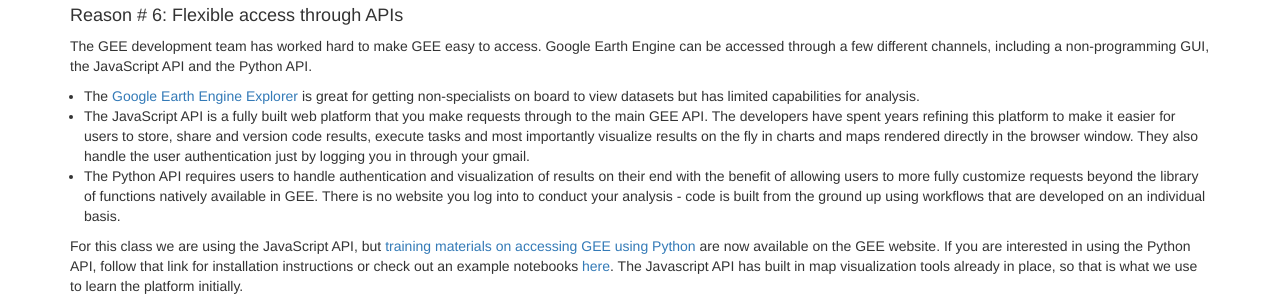
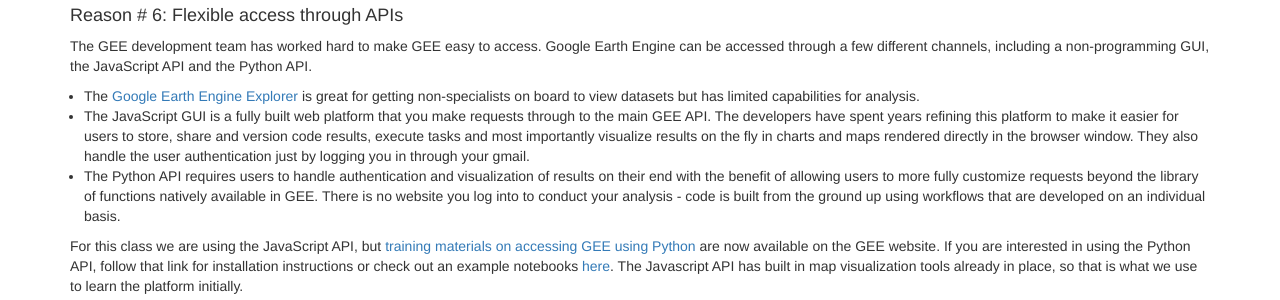
Before and after one commit to geohackweek/GoogleEarthEngine, a Jekyll site: the page built from _episodes/01-introduction.md, in a window 1280 px wide and 900 px high, scrolled down 3328 px. Shown: the part 152-452 px from the top of the window. Built offline with Jekyll 4.4.1, drawn with Linux system fonts in a browser that asks for light colours.

```diff
--- a/_episodes/01-introduction.md
+++ b/_episodes/01-introduction.md
@@ -116,7 +116,7 @@ The GEE development team has worked hard to make GEE easy to access. Google Eart
 
 
   - The <a href="https://explorer.earthengine.google.com/#workspace" target="_blank">Google Earth Engine Explorer</a> is great for getting non-specialists on board to view datasets but has limited capabilities for analysis.
-  - The JavaScript API is a fully built web platform that you make requests through to the main GEE API. The developers have spent years refining this platform to make it easier for users to store, share and version code results, execute tasks and most importantly visualize results on the fly in charts and maps rendered directly in the browser window. They also handle the user authentication just by logging you in through your gmail.
+  - The JavaScript GUI is a fully built web platform that you make requests through to the main GEE API. The developers have spent years refining this platform to make it easier for users to store, share and version code results, execute tasks and most importantly visualize results on the fly in charts and maps rendered directly in the browser window. They also handle the user authentication just by logging you in through your gmail.
   - The Python API requires users to handle authentication and visualization of results on their end with the benefit of allowing users to more fully customize requests beyond the library of functions natively available in GEE. There is no website you log into to conduct your analysis - code is built from the ground up using workflows that are developed on an individual basis.
 
 For this class we are using the JavaScript API, but <a href="https://developers.google.com/earth-engine/python_install" target="_blank"> training materials on accessing GEE using Python</a> are now available on the GEE website. If you are interested in using the Python API, follow that link for installation instructions or check out an example notebooks <a href="https://github.com/g07kore/Google-Earth-Engine-Python-Examples/blob/master/001_ee_classification_ls8_toa.ipynb " target="_blank">here</a>. The Javascript API has built in map visualization tools already in place, so that is what we use to learn the platform initially.
```
